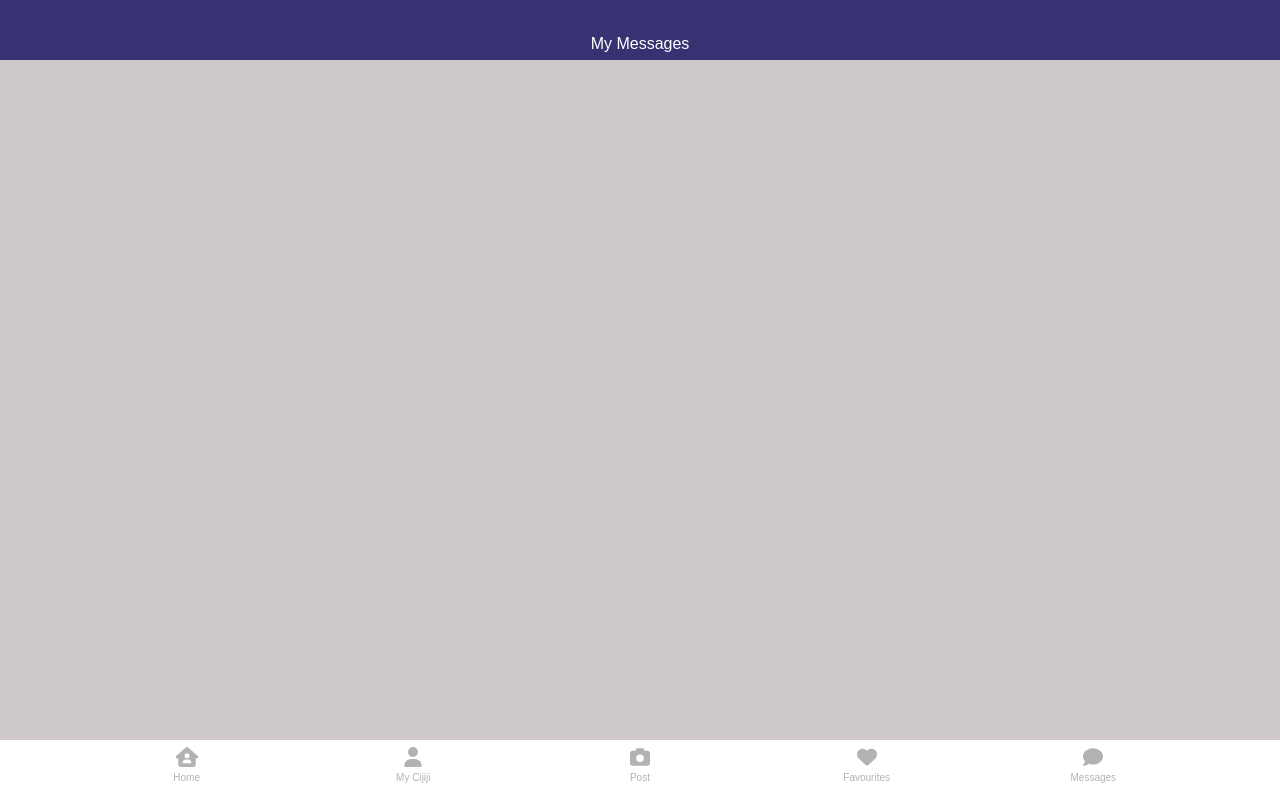
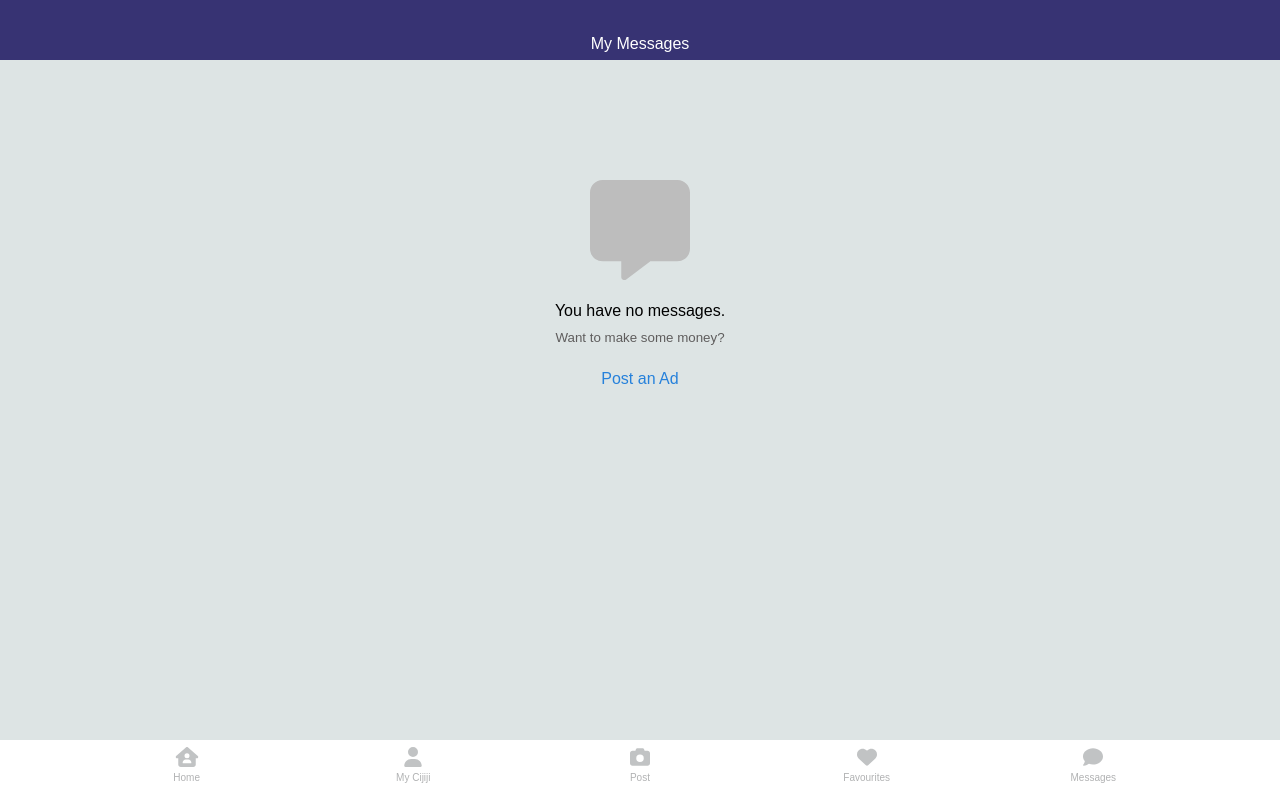
Before and after one commit to Cxlopez/Cijiji, a React (Create React App) app: page /messages in a window 1280 px wide. Built offline with nearby package versions, Linux system fonts and the light colour scheme.

Commit message:
adjust styling colour

```diff
--- a/src/App.css
+++ b/src/App.css
@@ -1,3 +1,3 @@
 body {
-  background-color: rgb(207, 201, 201);
+  background-color: #dde4e4;
 }
--- a/src/pages/Messages.js
+++ b/src/pages/Messages.js
@@ -1,5 +1,8 @@
 import React from 'react'
 import "../styles/Messages.css"
+import { Link } from 'react-router-dom'
+import { FontAwesomeIcon } from '@fortawesome/react-fontawesome'
+import { faMessage } from '@fortawesome/free-solid-svg-icons'
 
 function Messages() {
   return (
@@ -7,6 +10,12 @@ function Messages() {
       <nav className='message-nav'>
         <p>My Messages</p>
       </nav>
+      <div className='messages-text'>
+      <FontAwesomeIcon icon={faMessage} className='messages-icon' />
+      <span className='no-message-text'>You have no messages.</span>
+      <span className='want-money'>Want to make some money?</span>
+      <Link to="/post" className='messages-link'>Post an Ad</Link>
+      </div>
     </div>
   )
 }
--- a/src/styles/Messages.css
+++ b/src/styles/Messages.css
@@ -11,3 +11,35 @@
   font-family:Arial, Helvetica, sans-serif;
   color: white;
 }
+
+.messages-icon {
+  color: rgb(189, 189, 189);
+  height: 100px;
+}
+
+.messages-text {
+  text-align: center;
+  padding: 120px 0;
+}
+
+.no-message-text {
+  display: block;
+  justify-content: center;
+  padding-top: 20px;
+  font-family:Arial, Helvetica, sans-serif;
+}
+
+.want-money {
+  display: block;
+  font-size: smaller;
+  color: rgb(95, 93, 93);
+  padding-top: 10px;
+  padding-bottom: 25px;
+  font-family:Arial, Helvetica, sans-serif;
+}
+
+.messages-link {
+  text-decoration: none;
+  font-family:Arial, Helvetica, sans-serif;
+  color: #2681db;
+}
--- a/src/styles/NavBar.css
+++ b/src/styles/NavBar.css
@@ -48,7 +48,7 @@
 }
 
 .navBar-icon {
-  color: rgb(177, 178, 179);
+  color: rgb(193, 195, 196);
   height: 20px;
   width: 50px;
   padding-bottom: 3PX;
```
